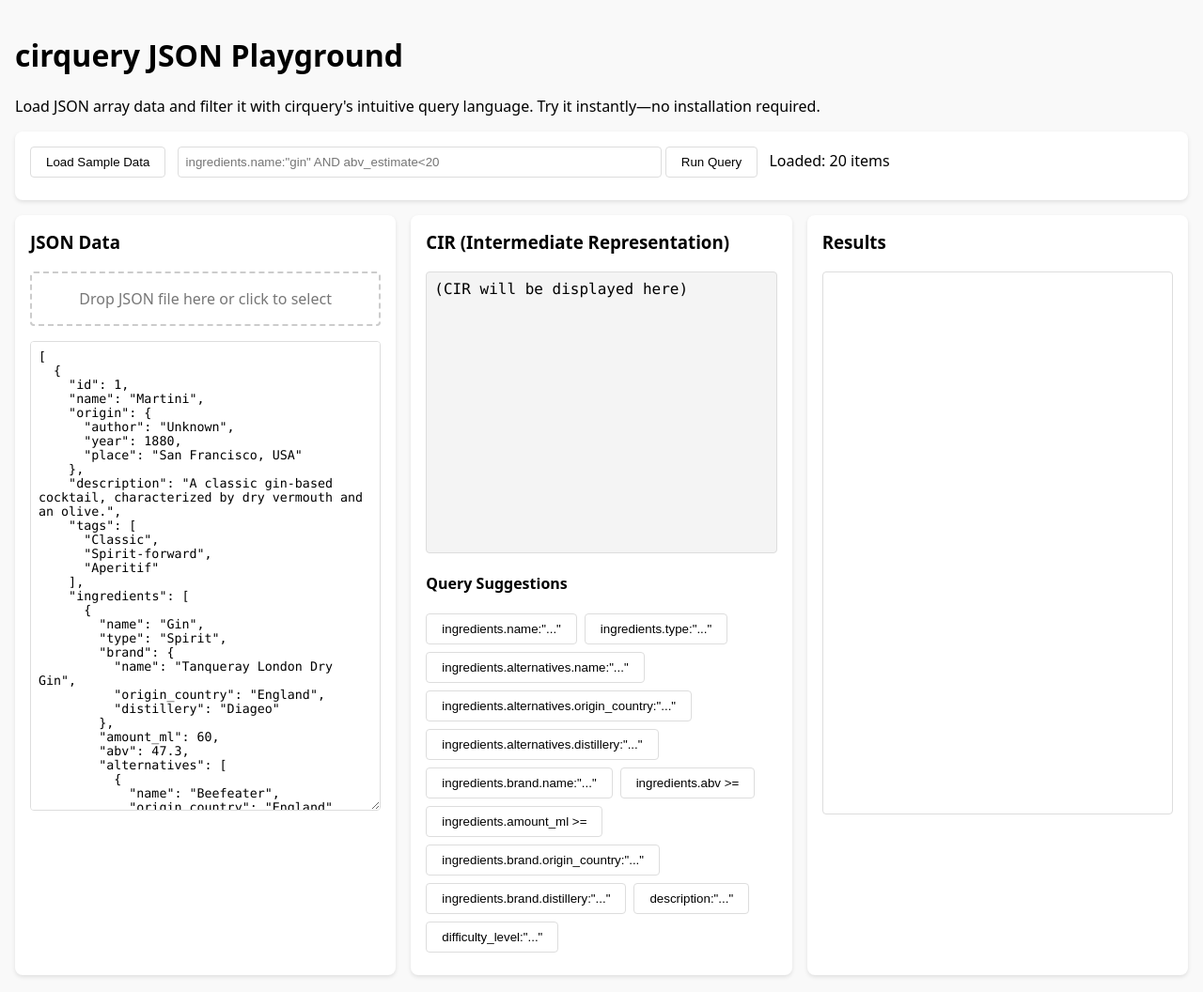
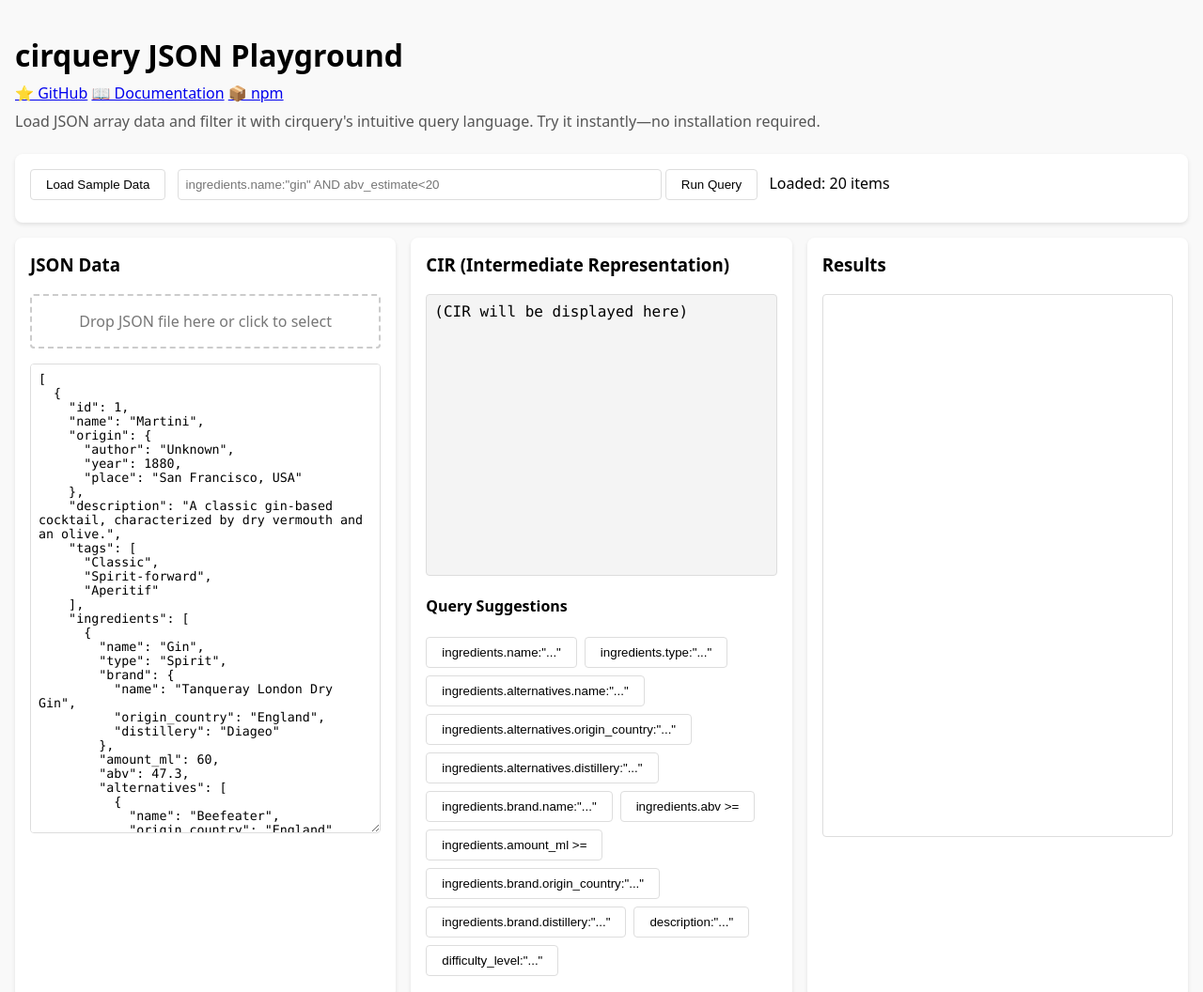
Before and after one commit to cirquery/cirquery, a plain HTML site: page index.html in a window 1280 px wide. Shown: the top 1056 px of the page at 94% size. Drawn offline with Linux system fonts and the light colour scheme.

Commit message:
deploy: 433525fd1edd6ae9c8c752cb385be1bad44ebaa4

```diff
--- a/index.html
+++ b/index.html
@@ -128,9 +128,15 @@
   <script type="module" crossorigin src="/cirquery/assets/index-KZRGKXXa.js"></script>
 </head>
 <body>
-    <h1>cirquery JSON Playground</h1>
-    <p>Load JSON array data and filter it with cirquery's intuitive query language. Try it instantly—no installation required.</p>
-
+    <header style="margin-bottom: 1.5rem;">
+      <h1 style="margin-bottom: 0.5rem;">cirquery JSON Playground</h1>
+      <nav style="margin-bottom: 0.5rem;">
+        <a href="https://github.com/cirquery/cirquery" target="_blank" rel="noopener">⭐ GitHub</a>
+        <a href="https://github.com/cirquery/cirquery#readme" target="_blank" rel="noopener">📖 Documentation</a>
+        <a href="https://www.npmjs.com/package/cirquery" target="_blank" rel="noopener">📦 npm</a>
+      </nav>
+      <p style="margin-top: 0; color: #555;">Load JSON array data and filter it with cirquery's intuitive query language. Try it instantly—no installation required.</p>
+    </header>
     <div class="panel">
       <button id="loadSampleBtn">Load Sample Data</button>
       <input id="queryInput" type="text" size="60" placeholder='ingredients.name:"gin" AND abv_estimate<20'>
```
